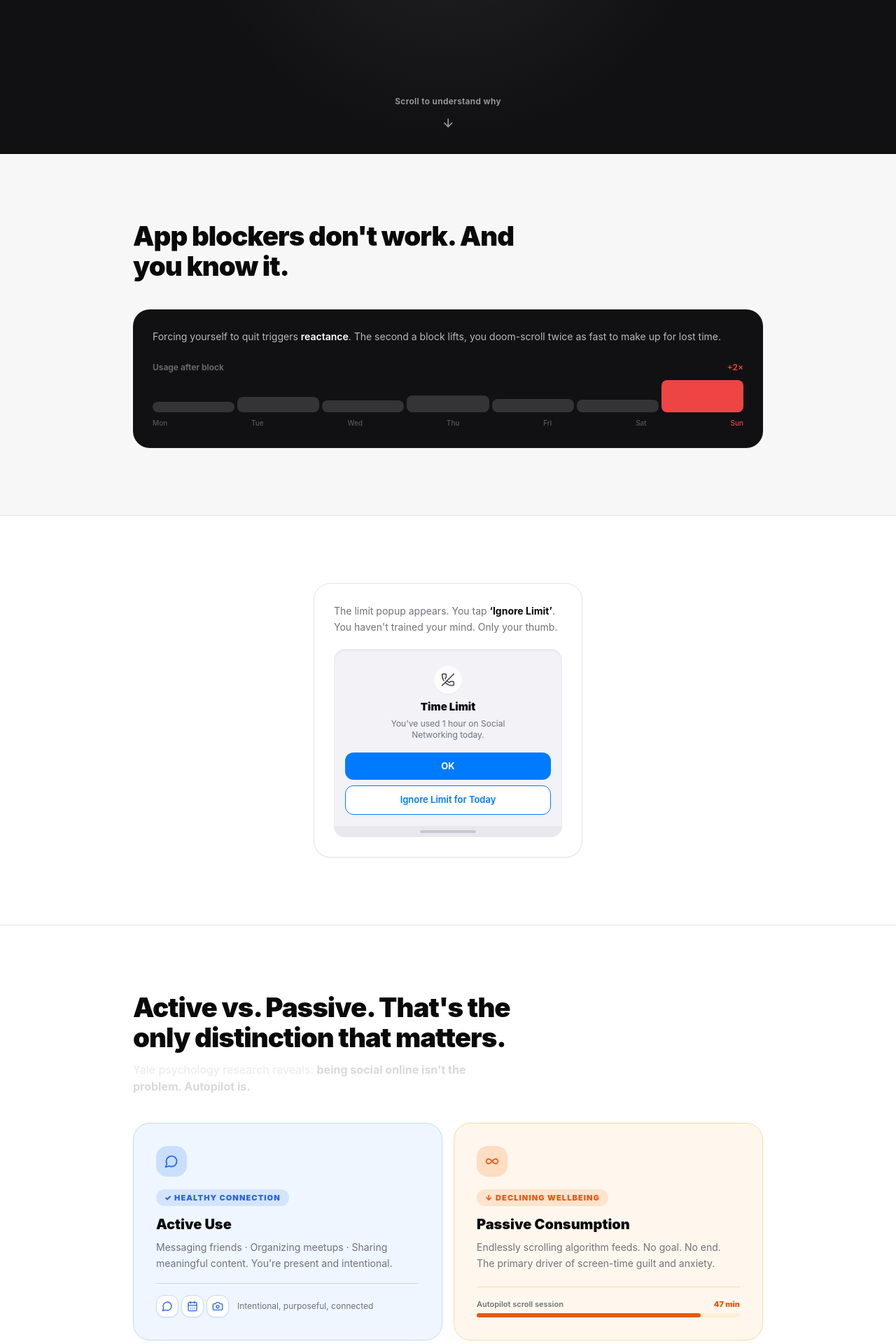
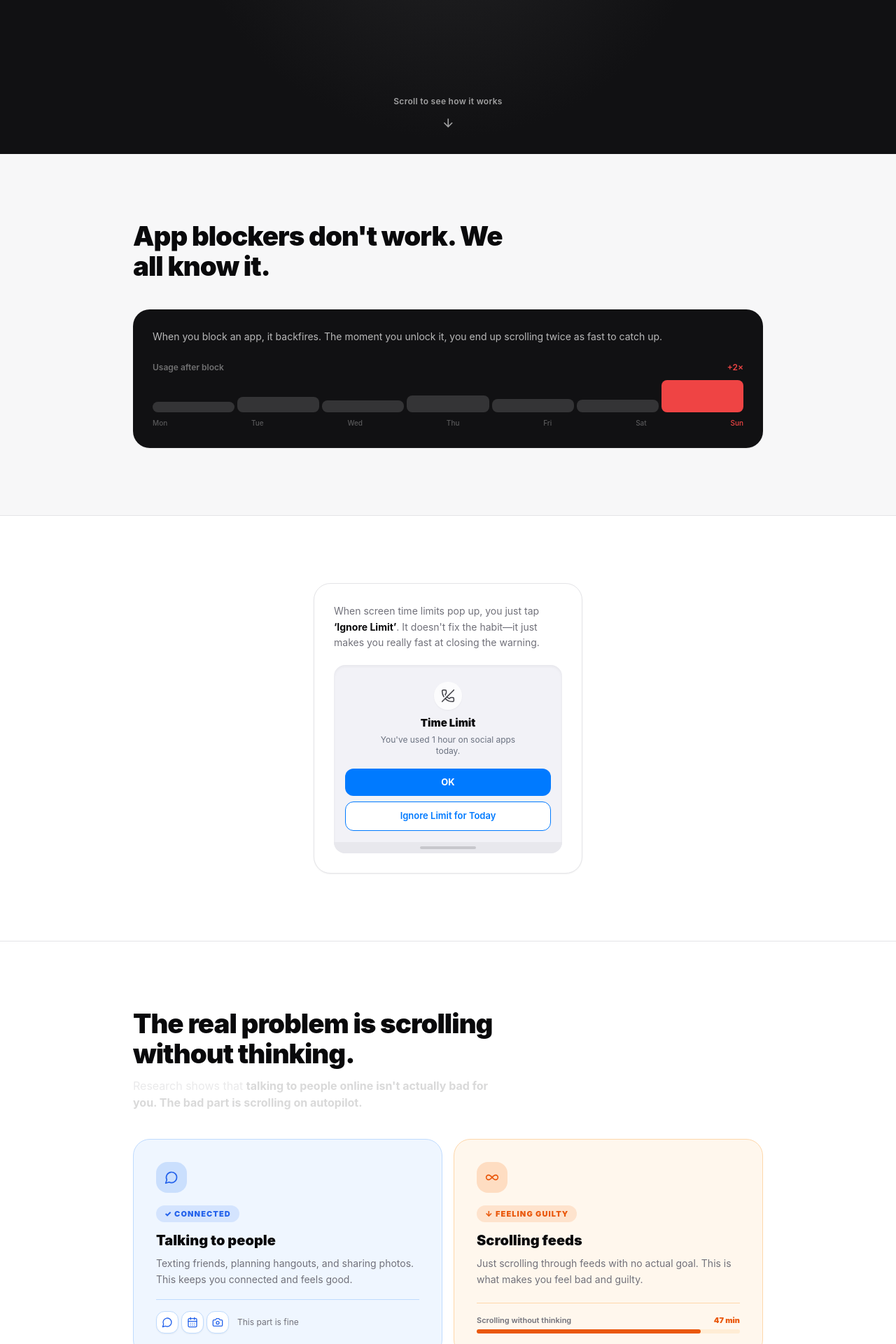
Before and after one commit to jvalaj/waitlist, a Next.js app: page / in a window 1280 px wide. Shown: the part 580-2500 px from the top of the page at 70% size. Built offline with nearby package versions, Linux system fonts and the light colour scheme; a web font is replaced by a local one.

Commit message:
Rewrite copy to natural writing style and remove notch scroll effect

```diff
--- a/src/app/layout.tsx
+++ b/src/app/layout.tsx
@@ -2,9 +2,9 @@ import type { Metadata } from 'next'
 import './globals.css'
 
 export const metadata: Metadata = {
-  title: 'Ticker – Reclaim your time without losing your connection.',
+  title: 'Ticker – See how much time you spend scrolling.',
   description:
-    'Ticker is a mindful screen time companion for iOS. No blocks. No locks. Just a mirror. Join the waitlist.',
+    "Ticker is a simple iPhone app that shows you how long you've been scrolling. No blocks, no locks. Just a clock. Join the waitlist.",
   icons: { icon: '/images/logo.png' },
 }
 
--- a/src/components/blockers-section.tsx
+++ b/src/components/blockers-section.tsx
@@ -6,14 +6,13 @@ export function BlockersSection() {
         {/* Header */}
 
         <h2 className="text-[2rem] sm:text-[2.4rem] font-black tracking-tight leading-[1.12] mb-10 fade-up max-w-xl">
-          App blockers don&apos;t work. And you know it.
+          App blockers don&apos;t work. We all know it.
         </h2>
 
         <div className="bg-[#111113] text-white rounded-3xl p-7 shadow-sm fade-up flex flex-col justify-between gap-6">
           <div>
             <p className="text-sm text-white/70 leading-relaxed">
-              Forcing yourself to quit triggers <span className="text-white font-semibold">reactance</span>.
-              The second a block lifts, you doom-scroll twice as fast to make up for lost time.
+              When you block an app, it backfires. The moment you unlock it, you end up scrolling twice as fast to catch up.
             </p>
           </div>
           <div className="flex flex-col gap-2">
--- a/src/components/cta-section.tsx
+++ b/src/components/cta-section.tsx
@@ -68,12 +68,10 @@ export function CTASection() {
             .
           </h2>
           <p className="text-base text-muted-foreground leading-relaxed mb-3">
-            Imagine having that awareness every time you open Instagram, TikTok, or Twitter. No
-            locks. No guilt. Just a mirror.
+            Imagine seeing that timer every time you open Instagram or TikTok. No locks, no guilt. Just a clock.
           </p>
           <p className="text-sm text-muted-foreground/70">
-            We&apos;re rolling out early access in weekly cohorts. Enter your email and we&apos;ll
-            save your spot.
+            We let people in weekly. Leave your email and we&apos;ll invite you next.
           </p>
         </div>
 
@@ -95,7 +93,7 @@ export function CTASection() {
                 </Button>
               </div>
               <p className="text-[11px] font-semibold text-muted-foreground mt-3">
-                iOS 17+ required · No spam, ever
+                Needs iOS 17 or newer. No spam.
               </p>
             </form>
           ) : (
@@ -106,7 +104,7 @@ export function CTASection() {
                 </div>
                 <h3 className="text-xl font-black mb-2">You&apos;re on the list.</h3>
                 <p className="text-sm text-muted-foreground mb-6">
-                  We&apos;ve saved your spot. You&apos;ll hear from us soon.
+                  We&apos;ll email you soon.
                 </p>
                 <div className="inline-flex flex-col items-center bg-secondary border border-border rounded-2xl px-8 py-3">
                   <span className="text-[9px] font-black uppercase tracking-[0.12em] text-muted-foreground mb-1">
--- a/src/components/hero-section.tsx
+++ b/src/components/hero-section.tsx
@@ -90,7 +90,7 @@ export function HeroSection() {
         className="absolute bottom-10 left-1/2 animate-float-hint flex flex-col items-center gap-3 text-white/60 text-xs font-semibold tracking-wide"
         style={{ opacity: 0 }}
       >
-        <span>Scroll to understand why</span>
+        <span>Scroll to see how it works</span>
         <svg viewBox="0 0 24 24" fill="none" stroke="currentColor" strokeWidth={2} className="w-5 h-5">
           <path d="M12 5v14M5 12l7 7 7-7" />
         </svg>
--- a/src/components/how-section.tsx
+++ b/src/components/how-section.tsx
@@ -8,10 +8,10 @@ export function HowSection() {
       <div className="sticky top-0 h-screen flex flex-col justify-center items-center px-6 gap-8 overflow-hidden">
         <div className="w-full max-w-[900px]">
           <h2 className="text-[2rem] sm:text-[2.4rem] font-black tracking-tight leading-[1.12] mb-3 fade-up max-w-xl">
-            Enter self-realization.
+            Just show the time.
           </h2>
           <p className="text-muted-foreground text-base fade-up max-w-lg">
-            No popups. No locks. Just a mirror in your Dynamic Island.
+            You don&apos;t need an app to lock you out. You just need to know how much time is passing. Ticker puts a live timer in your Dynamic Island. No popups, no blocks, and no rules. It just shows you how long you&apos;ve been on your phone. You make your own choice to put it down.
           </p>
         </div>
 
--- a/src/components/override-section.tsx
+++ b/src/components/override-section.tsx
@@ -6,8 +6,7 @@ export function OverrideSection() {
       <div className="max-w-[900px] mx-auto">
         <div className="max-w-sm mx-auto bg-white rounded-3xl p-7 shadow-sm border border-border fade-up flex flex-col gap-5">
           <p className="text-sm text-muted-foreground leading-relaxed">
-            The limit popup appears. You tap <strong className="text-foreground">&lsquo;Ignore Limit&rsquo;</strong>.
-            You haven&apos;t trained your mind. Only your thumb.
+            When screen time limits pop up, you just tap <strong className="text-foreground">&lsquo;Ignore Limit&rsquo;</strong>. It doesn&apos;t fix the habit—it just makes you really fast at closing the warning.
           </p>
 
           <div className="bg-[#F2F2F7] rounded-2xl overflow-hidden shadow-inner">
@@ -17,7 +16,7 @@ export function OverrideSection() {
               </div>
               <p className="font-black text-[15px]">Time Limit</p>
               <p className="text-xs text-[#6B7280] leading-snug max-w-[200px]">
-                You&apos;ve used 1 hour on Social Networking today.
+                You&apos;ve used 1 hour on social apps today.
               </p>
             </div>
             <div className="px-4 pb-4 flex flex-col gap-2">
--- a/src/components/science-section.tsx
+++ b/src/components/science-section.tsx
@@ -7,11 +7,11 @@ export function ScienceSection() {
         {/* Header */}
 
         <h2 className="text-[2rem] sm:text-[2.4rem] font-black tracking-tight leading-[1.12] mb-3 fade-up max-w-xl">
-          Active vs. Passive. That&apos;s the only distinction that matters.
+          The real problem is scrolling without thinking.
         </h2>
         <p className="text-muted-foreground text-base mb-10 fade-up max-w-lg highlight-text">
-          Yale psychology research reveals:{' '}
-          <strong className="text-foreground">being social online isn&apos;t the problem. Autopilot is.</strong>
+          Research shows that{' '}
+          <strong className="text-foreground">talking to people online isn&apos;t actually bad for you. The bad part is scrolling on autopilot.</strong>
         </p>
 
         {/* Two-card bento */}
@@ -24,11 +24,11 @@ export function ScienceSection() {
             </div>
             <div>
               <span className="inline-block text-[11px] font-black tracking-widest uppercase text-[#2563EB] bg-[#3B82F6]/15 rounded-full px-3 py-1 mb-3">
-                ✓ Healthy Connection
+                ✓ Connected
               </span>
-              <h3 className="text-xl font-black mb-2 text-foreground">Active Use</h3>
+              <h3 className="text-xl font-black mb-2 text-foreground">Talking to people</h3>
               <p className="text-sm text-muted-foreground leading-relaxed">
-                Messaging friends · Organizing meetups · Sharing meaningful content. You&apos;re present and intentional.
+                Texting friends, planning hangouts, and sharing photos. This keeps you connected and feels good.
               </p>
             </div>
             <div className="mt-auto flex items-center gap-2 pt-4 border-t border-[#BFDBFE]">
@@ -43,7 +43,7 @@ export function ScienceSection() {
                   </div>
                 ))}
               </div>
-              <span className="text-xs text-muted-foreground ml-1">Intentional, purposeful, connected</span>
+              <span className="text-xs text-muted-foreground ml-1">This part is fine</span>
             </div>
           </div>
 
@@ -54,16 +54,16 @@ export function ScienceSection() {
             </div>
             <div>
               <span className="inline-block text-[11px] font-black tracking-widest uppercase text-[#EA580C] bg-[#F97316]/15 rounded-full px-3 py-1 mb-3">
-                ↓ Declining Wellbeing
+                ↓ Feeling guilty
               </span>
-              <h3 className="text-xl font-black mb-2 text-foreground">Passive Consumption</h3>
+              <h3 className="text-xl font-black mb-2 text-foreground">Scrolling feeds</h3>
               <p className="text-sm text-muted-foreground leading-relaxed">
-                Endlessly scrolling algorithm feeds. No goal. No end. The primary driver of screen-time guilt and anxiety.
+                Just scrolling through feeds with no actual goal. This is what makes you feel bad and guilty.
               </p>
             </div>
             <div className="mt-auto pt-4 border-t border-[#FED7AA]">
               <div className="flex items-center justify-between mb-1">
-                <span className="text-[11px] text-muted-foreground font-semibold">Autopilot scroll session</span>
+                <span className="text-[11px] text-muted-foreground font-semibold">Scrolling without thinking</span>
                 <span className="text-[11px] text-[#EA580C] font-black">47 min</span>
               </div>
               <div className="w-full bg-[#FFEDD5] rounded-full h-1.5">
--- a/src/components/scroll-animations.tsx
+++ b/src/components/scroll-animations.tsx
@@ -61,44 +61,7 @@ export function ScrollAnimations() {
         }
       })
 
-      // ── Island scroll-into-box animation ──
-      const howSection = document.getElementById('how-section')
-      const islandAnchor = document.getElementById('island-anchor')
-      const islandEl = document.querySelector('.floating-island-wrap') as HTMLElement | null
 
-      if (howSection && islandAnchor && islandEl) {
-        let snapTween: gsap.core.Tween | null = null
-
-        const getTargetTop = () => {
-          // anchor is 1×1px at the box center; when sticky, getBCR is viewport-accurate
-          const r = islandAnchor.getBoundingClientRect()
-          return r.top - islandEl.offsetHeight / 2
-        }
-
-        const resetTop = (duration = 0.45) => {
-          if (snapTween) snapTween.kill()
-          snapTween = gsap.to(islandEl, { top: 16, duration, ease: 'power2.inOut', overwrite: true })
-        }
-
-        ScrollTrigger.create({
-          trigger: howSection,
-          start: 'top top',
-          end: 'bottom bottom',
-          onUpdate(self) {
-            if (snapTween) { snapTween.kill(); snapTween = null }
-            // Island travels to center over first 50% of section scroll, then holds
-            const pct = Math.min(self.progress * 2, 1)
-            const target = getTargetTop()
-            islandEl.style.top = `${16 + (target - 16) * pct}px`
-          },
-          // Scrolled back above section top → return island to top
-          onLeaveBack: () => resetTop(0.35),
-          // Re-entering from below: island is already at center from onUpdate; just kill any snap tween
-          onEnterBack() {
-            if (snapTween) { snapTween.kill(); snapTween = null }
-          },
-        })
-      }
     }
 
     initGSAP()
--- a/src/components/site-footer.tsx
+++ b/src/components/site-footer.tsx
@@ -16,7 +16,7 @@ export function SiteFooter() {
             ticker
           </span>
         </div>
-        <p className="text-xs text-muted-foreground">© 2026 Ticker. Built for a present mind.</p>
+        <p className="text-xs text-muted-foreground">© 2026 Ticker. Made to help you scroll less.</p>
       </div>
     </footer>
   )
```
Also changed, not shown: index.html (+20 -20 lines).
